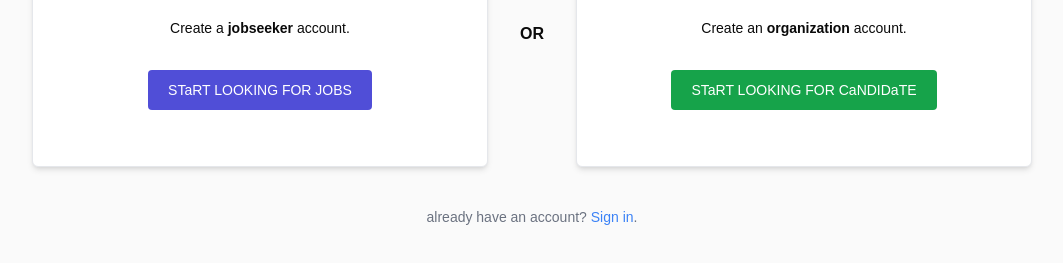
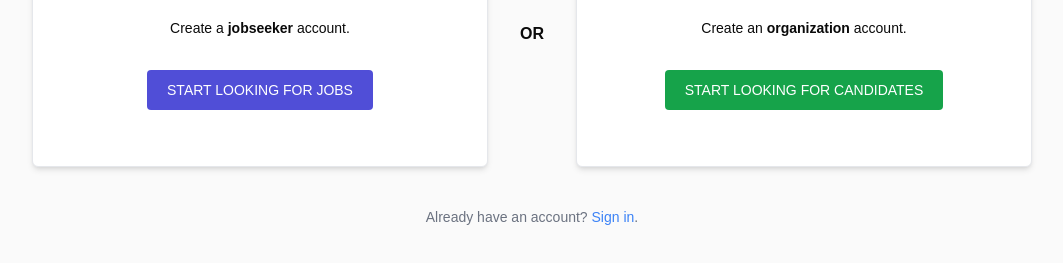
Before and after one commit to lokesh-7977/jobs-board, a Next.js app in the folder my-app/: page /register in a window 1280 px wide. Shown: the part 255-518 px from the top of the page, without its empty margins (108-1171 px from the left). Built offline with nearby package versions, Linux system fonts and the light colour scheme.

Commit message:
refactor:register page

```diff
--- a/my-app/app/(auth)/register/page.tsx
+++ b/my-app/app/(auth)/register/page.tsx
@@ -1,55 +1,50 @@
-import { useEffect } from 'react'
-import { useSelector } from 'react-redux'
-import { useRouter } from 'next/router'
-// import { RootState } from './../../redux/store'
-import Head from 'next/head'
-import a from 'next/a'
-// import Footer from './../../components/general/Footer'
-// import Navbar from './../../components/general/Navbar'
+"use client";
+import Link from "next/link";
+import React from "react";
 
 const Register = () => {
-//   const router = useRouter()
-//   const { auth } = useSelector((state: RootState) => state)
-
-//   useEffect(() => {
-//     if (auth.accessToken) {
-//       router.push('/')
-//     }
-//   }, [auth, router])
 
   return (
     <>
-      <Head>
-        <title>Job Seek | Sign Up</title>
-      </Head>
       {/* <Navbar /> */}
-      <div className='bg-[#FaFaFa] px-10 py-14'>
-        <div className='w-full max-w-[1000px] m-auto text-center'>
-          <h1 className='font-medium mb-3 text-lg'>We&apos;re glad you&apos;re here!</h1>
-          <p className='text-sm mb-10'>First of all, what do you want to do?</p>
-          <div className='flex items-center gap-8 md:flex-row flex-col'>
-            <div className='bg-white flex-1 py-16 px-5 rounded-md shadow-md border border-gray-200'>
-              <h1 className='font-medium text-2xl'>I am looking for work</h1>
-              <p className='text-sm mt-5 mb-10'>Create a <strong>jobseeker</strong> account.</p>
-              <a href='/register/jobseeker'>
-                <a className='bg-[#504ED7] hover:bg-[#2825C2] transition-[background] px-5 py-3 rounded-sm text-sm text-white'>STaRT LOOKING FOR JOBS</a>
-              </a>
+      <div className="bg-[#FaFaFa] px-10 py-14">
+        <div className="w-full max-w-[1000px] m-auto text-center">
+          <h1 className="font-medium mb-3 text-lg">We&apos;re glad you&apos;re here!</h1>
+          <p className="text-sm mb-10">First of all, what do you want to do?</p>
+          <div className="flex items-center gap-8 md:flex-row flex-col">
+            <div className="bg-white flex-1 py-16 px-5 rounded-md shadow-md border border-gray-200">
+              <h1 className="font-medium text-2xl">I am looking for work</h1>
+              <p className="text-sm mt-5 mb-10">Create a <strong>jobseeker</strong> account.</p>
+              <Link
+                href="/jobseeker"
+                className="bg-[#504ED7] hover:bg-[#2825C2] transition-[background] px-5 py-3 rounded-sm text-sm text-white"
+              >
+                START LOOKING FOR JOBS
+              </Link>
             </div>
             <strong>OR</strong>
-            <div className='bg-white flex-1 py-16 px-5 rounded-md shadow-md border border-gray-200'>
-              <h1 className='font-medium text-2xl'>I am looking to hire</h1>
-              <p className='text-sm mt-5 mb-10'>Create an <strong>organization</strong> account.</p>
-              <a href='/register/organization'>
-                <a className='bg-green-600 hover:bg-green-700 transition-[background] px-5 py-3 rounded-sm text-sm text-white'>STaRT LOOKING FOR CaNDIDaTE</a>
-              </a>
+            <div className="bg-white flex-1 py-16 px-5 rounded-md shadow-md border border-gray-200">
+              <h1 className="font-medium text-2xl">I am looking to hire</h1>
+              <p className="text-sm mt-5 mb-10">Create an <strong>organization</strong> account.</p>
+              <Link
+                href="/organization"
+                className="bg-green-600 hover:bg-green-700 transition-[background] px-5 py-3 rounded-sm text-sm text-white"
+              >
+                START LOOKING FOR CANDIDATES
+              </Link>
             </div>
           </div>
-          <p className='text-sm text-gray-500 mt-10'>already have an account? <a href='/login'><a className='text-blue-500'>Sign in</a></a>.</p>
+          <p className="text-sm text-gray-500 mt-10">
+            Already have an account?{" "}
+            <Link href="/login" className="text-blue-500">
+              Sign in
+            </Link>.
+          </p>
         </div>
       </div>
       {/* <Footer /> */}
     </>
-  )
-}
+  );
+};
 
-export default Register
+export default Register;
--- a/my-app/package.json
+++ b/my-app/package.json
@@ -18,6 +18,7 @@
     "class-variance-authority": "^0.7.0",
     "clsx": "^2.1.1",
     "lucide-react": "^0.446.0",
+    "my-app": "file:",
     "next": "14.2.13",
     "react": "^18",
     "react-dom": "^18",
```
Also changed, not shown: 1 other file (tests, documents, lock files or other folders).
